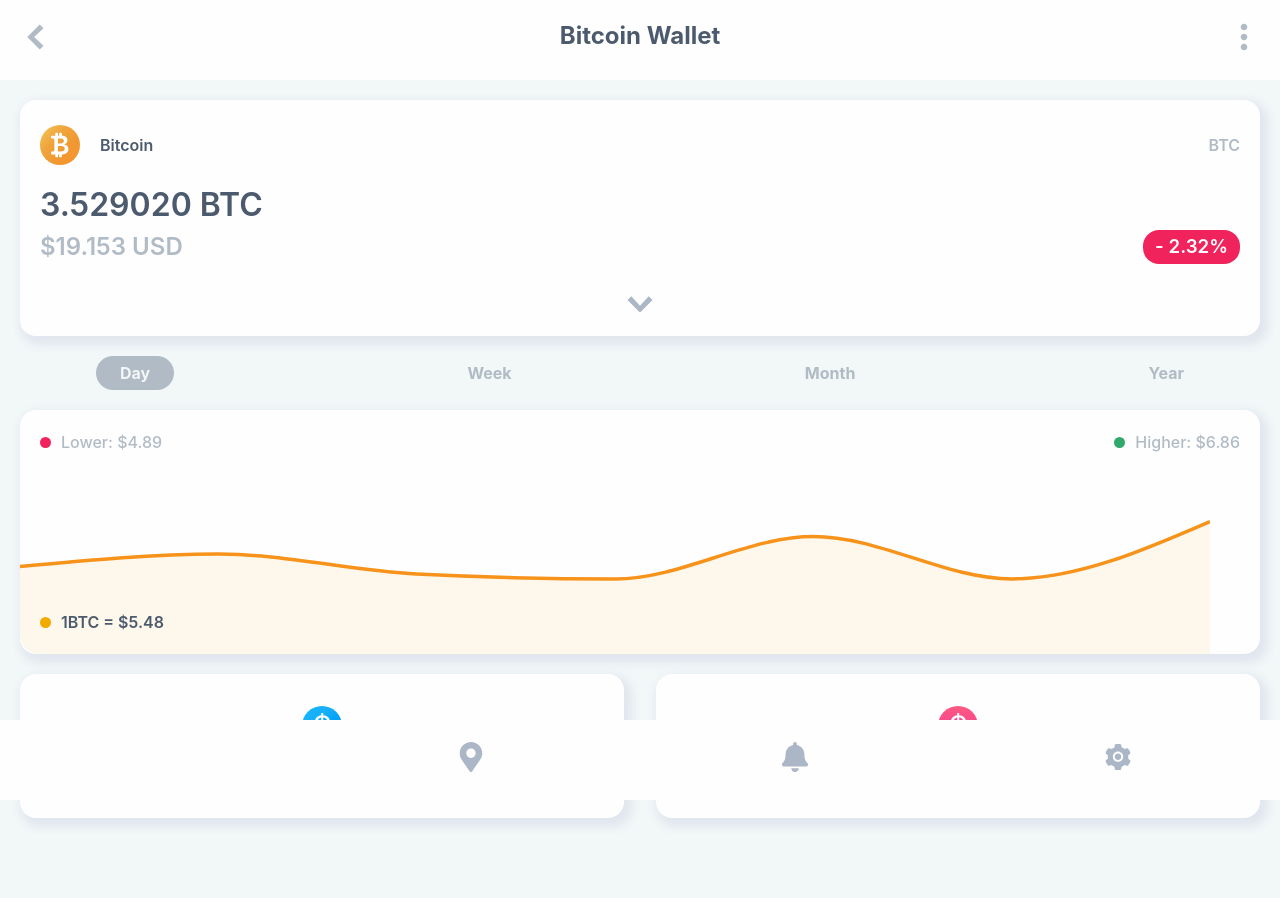
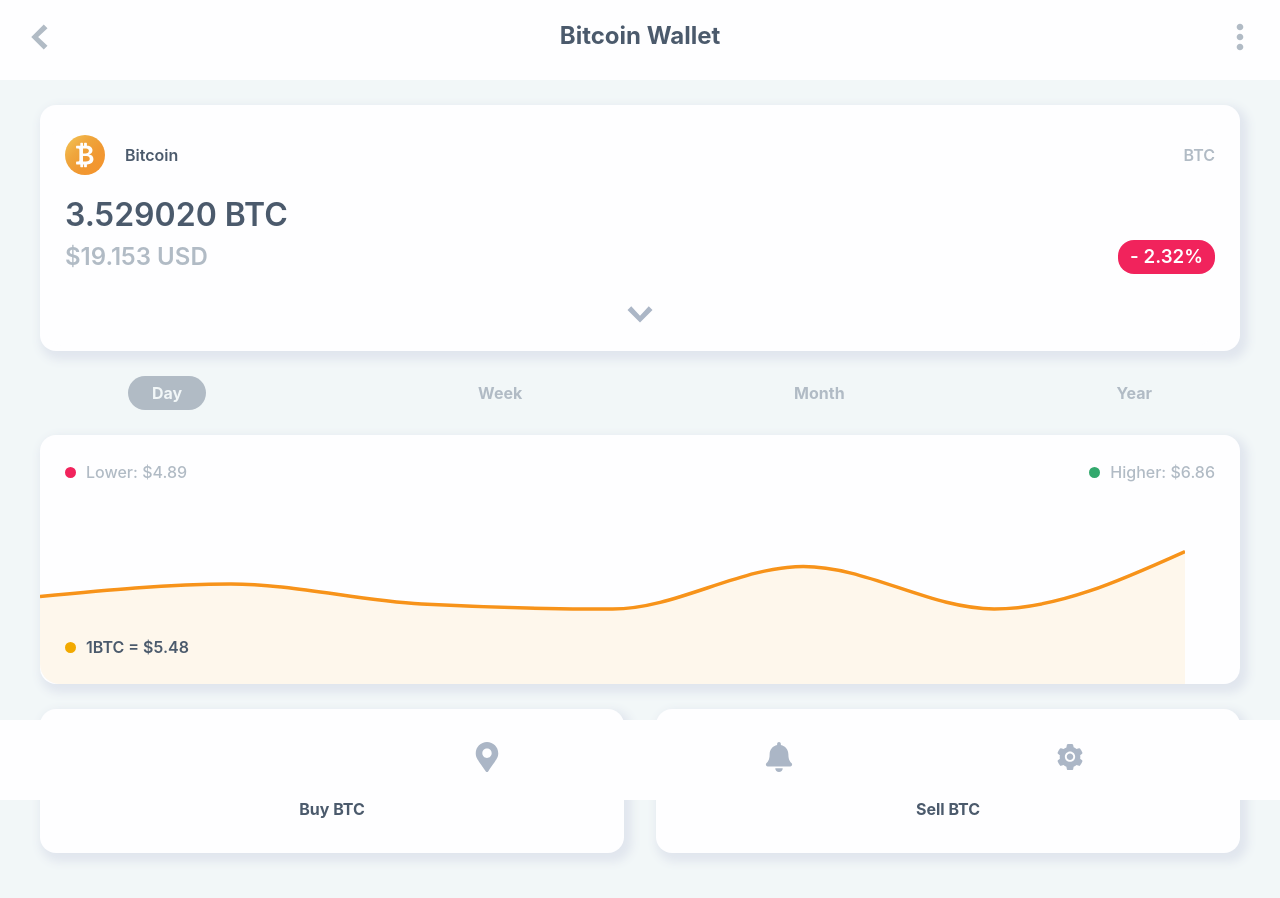
Before and after one commit to EBEREGIT/rank_math_task, a React (Vite) app: page / in a window 1280 px wide. Shown: the top 898 px of the page. Built offline with nearby package versions, Linux system fonts and the light colour scheme; some icons are missing.

Commit message:
margin and padding adjustment

```diff
--- a/src/components/app/Tabs/index.jsx
+++ b/src/components/app/Tabs/index.jsx
@@ -17,7 +17,7 @@
     flexDirection: "row",
     justifyContent: "space-between",
     alignItems: "center",
-    width: `${SIZES.xSmall * 8.5}%`,
+    width: `${SIZES.xSmall * 8}%`,
     margin: "auto",
   },
 };
--- a/src/components/app/footer/index.jsx
+++ b/src/components/app/footer/index.jsx
@@ -11,7 +11,7 @@
   return (
     // looping through footer menu item
     <div style={styles.container}>
-      <>
+      <section style={styles.section} >
         {[
           [<FaRadio key={1} />, "FaRadio"],
           [<FaMapMarkerAlt key={2} />, "FaMapMarkerAlt"],
@@ -20,7 +20,7 @@
         ].map((item, index) => (
           <MenuItem key={index} icon={item[0]} name={item[1]} />
         ))}
-      </>
+      </section>
     </div>
   );
 };
@@ -32,12 +32,18 @@
     bottom: 0,
     width: `${SIZES.xSmall * 10}%`,
     backgroundColor: COLORS.white,
+    height: SIZES.xSmall * 8,
+    display: "flex",
+    flexDirection: "column",
+    justifyContent: "center",
+  },
+  section: {
+    width: `${SIZES.xSmall * 9}%`,
+    margin: 'auto',
     display: "flex",
     flexDirection: "row",
     justifyContent: "space-around",
-    alignItems: "center",
-    height: SIZES.xSmall * 8,
-  },
+  }
 };
 
 export default Footer;
--- a/src/components/app/graph/body.jsx
+++ b/src/components/app/graph/body.jsx
@@ -80,6 +80,8 @@
     width: `${SIZES.xSmall * 5}%`,
     marginLeft: SIZES.large,
     position: "absolute",
-    top: SIZES.large * 10
+    bottom: SIZES.large,
+    paddingBottom: SIZES.xxSmall,
+    paddingLeft: SIZES.xxSmall,
   },
 };
--- a/src/components/app/graph/header.jsx
+++ b/src/components/app/graph/header.jsx
@@ -39,6 +39,7 @@
     flexDirection: "row",
     justifyContent: "space-between",
     marginLeft: SIZES.large,
+    paddingLeft: SIZES.xxSmall,
   },
 };
 
--- a/src/components/app/graph/index.jsx
+++ b/src/components/app/graph/index.jsx
@@ -13,9 +13,12 @@
 
 const styles = {
   container: {
-    margin: SIZES.large,
-    paddingTop: SIZES.large,
-    paddingRight: SIZES.large,
+    marginLeft: SIZES.large + 20,
+    marginRight: SIZES.large + 20,
+    marginTop: SIZES.large + 5,
+    marginBottom: SIZES.large + 5,
+    paddingTop: SIZES.large + 5,
+    paddingRight: SIZES.large + 5,
     backgroundColor: COLORS.white,
     borderRadius: SIZES.medium,
     position: "relative",
--- a/src/components/app/intro/index.jsx
+++ b/src/components/app/intro/index.jsx
@@ -22,9 +22,14 @@
 
 const styles = {
   container: {
-    margin: SIZES.large,
-    paddingTop: SIZES.large,
-    paddingRight: SIZES.large,
+    marginLeft: SIZES.large + 20,
+    marginRight: SIZES.large + 20,
+    marginTop: SIZES.large + 5,
+    marginBottom: SIZES.large + 5,
+    paddingTop: SIZES.large + 5,
+    paddingRight: SIZES.large + 5,
+    paddingBottom: SIZES.xxSmall,
+    paddingLeft: SIZES.xxSmall,
     backgroundColor: COLORS.white,
     borderRadius: SIZES.medium,
   },
--- a/src/components/app/nav/index.jsx
+++ b/src/components/app/nav/index.jsx
@@ -59,10 +59,10 @@
     marginTop: -7.5,
   },
   left: {
-    paddingLeft: SIZES.medium,
+    paddingLeft: SIZES.large,
   },
   right: {
-    paddingRight: SIZES.medium,
+    paddingRight: SIZES.large,
   },
 };
 
--- a/src/components/app/transact/index.jsx
+++ b/src/components/app/transact/index.jsx
@@ -28,6 +28,10 @@
     flexDirection: "row",
     justifyContent: "space-between",
     alignItems: "center",
+    marginLeft: SIZES.large + 20,
+    marginRight: SIZES.large + 20,
+    marginTop: SIZES.large + 5,
+    marginBottom: SIZES.large + 5,
   },
 };
 
```
